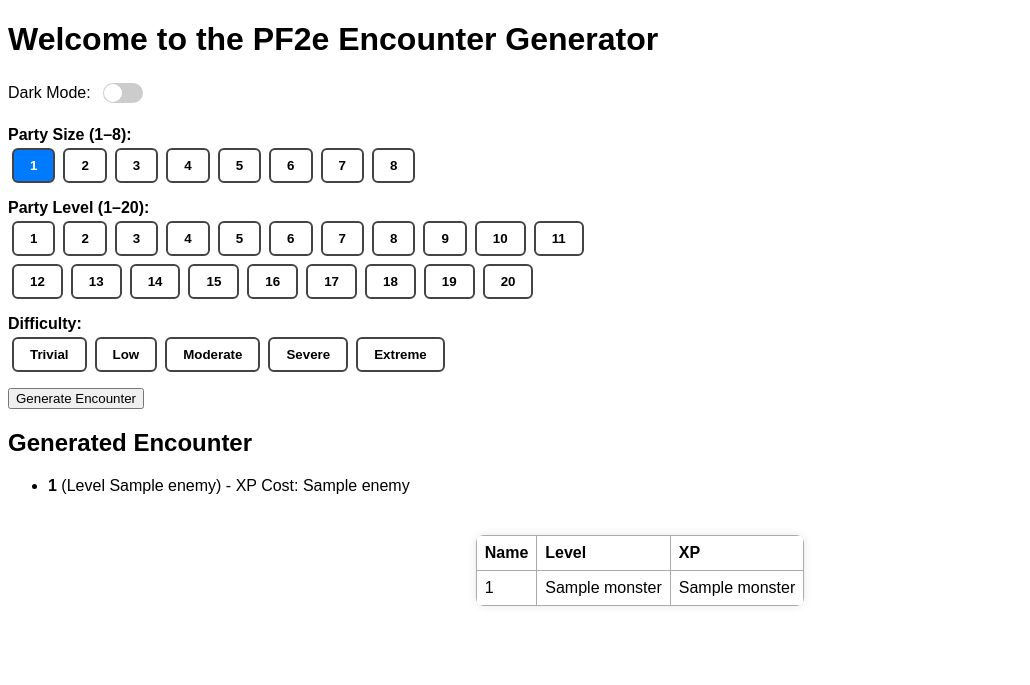
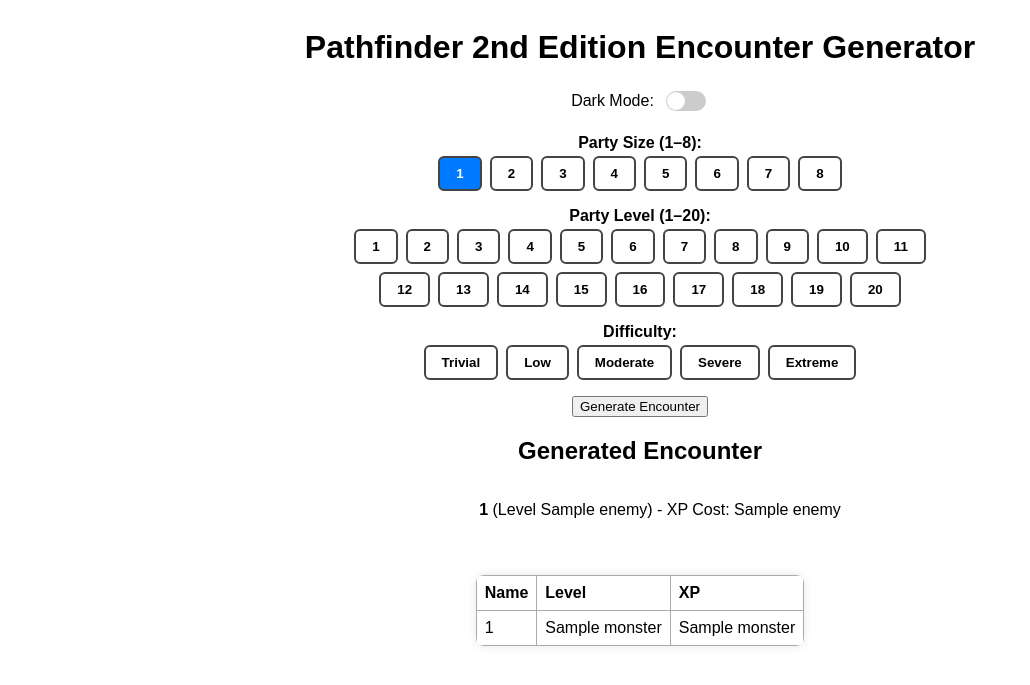
Before and after one commit to Swayam-Bansal/PF2e_Encounter_Generator, a Flask app: template templates/index.html in a window 1280 px wide. Shown: the top 685 px of the page, without its empty margins (0-1030 px from the left). Run offline with Flask 3, Linux system fonts and the light colour scheme; the template is opened without the code that fills it: most values are stand-ins (such as "Sample title", 1, 10 or a date in 2020).

Commit message:
Center content on screen, fix flashing issue

```diff
--- a/static/styles.css
+++ b/static/styles.css
@@ -7,6 +7,10 @@
     overflow: hidden;
 }
 
+li {
+  text-align: left;
+  list-style-type: none;
+}
 
 th, td {
     border: 1px solid #aaa;
@@ -16,11 +20,18 @@
     text-overflow: ellipsis;
     white-space: nowrap;
 }
+
  body {
       font-family: Arial, sans-serif;
       background-color: var(--bg-color);
       color: var(--text-color);
       transition: background-color 0.3s, color 0.3s;
+      display: none;
+      padding-top: 20;
+      flex-direction: column;
+      align-content: center;
+      align-items: center;
+      text-align: center;
     }
 
     :root {
@@ -54,6 +65,7 @@
       flex-wrap: wrap;
       max-width: 600px;
       margin-bottom: 12px;
+      justify-content: center;
     }
 
     .toggle-switch {
--- a/templates/index.html
+++ b/templates/index.html
@@ -1,13 +1,26 @@
 <!DOCTYPE html>
 <html lang="en">
 <head>
+  <script>
+    (function flashProtection () {
+      try {
+        const theme = localStorage.getItem("darkMode") === true;
+        if (theme === true) {
+          document.body.classList.toggle("dark-mode", theme);
+        }
+      } catch (e) {
+      // Fallback if localStorage fails
+      }
+    })();
+  </script>
   <meta charset="UTF-8" />
   <meta name="viewport" content="width=device-width, initial-scale=1.0"/>
   <title>PF2e Encounter Generator</title>
   <link rel="stylesheet" href="{{ url_for('static', filename='styles.css') }}">
+  <!-- Inline script to prevent white flash -->
 </head>
 <body class="{{ 'dark-mode' if dark_mode else '' }}">
-  <h1>Welcome to the PF2e Encounter Generator</h1>
+  <h1>Pathfinder 2nd Edition Encounter Generator</h1>
 
   <div class="toggle-switch">
     <label for="darkModeToggle">Dark Mode:</label>
@@ -103,6 +116,7 @@
       const saved = localStorage.getItem("darkMode") === "true";
       document.body.classList.toggle("dark-mode", saved);
       toggle.checked = saved;
+      document.body.style.display = "flex";
     });
   </script>
 </body>
```
